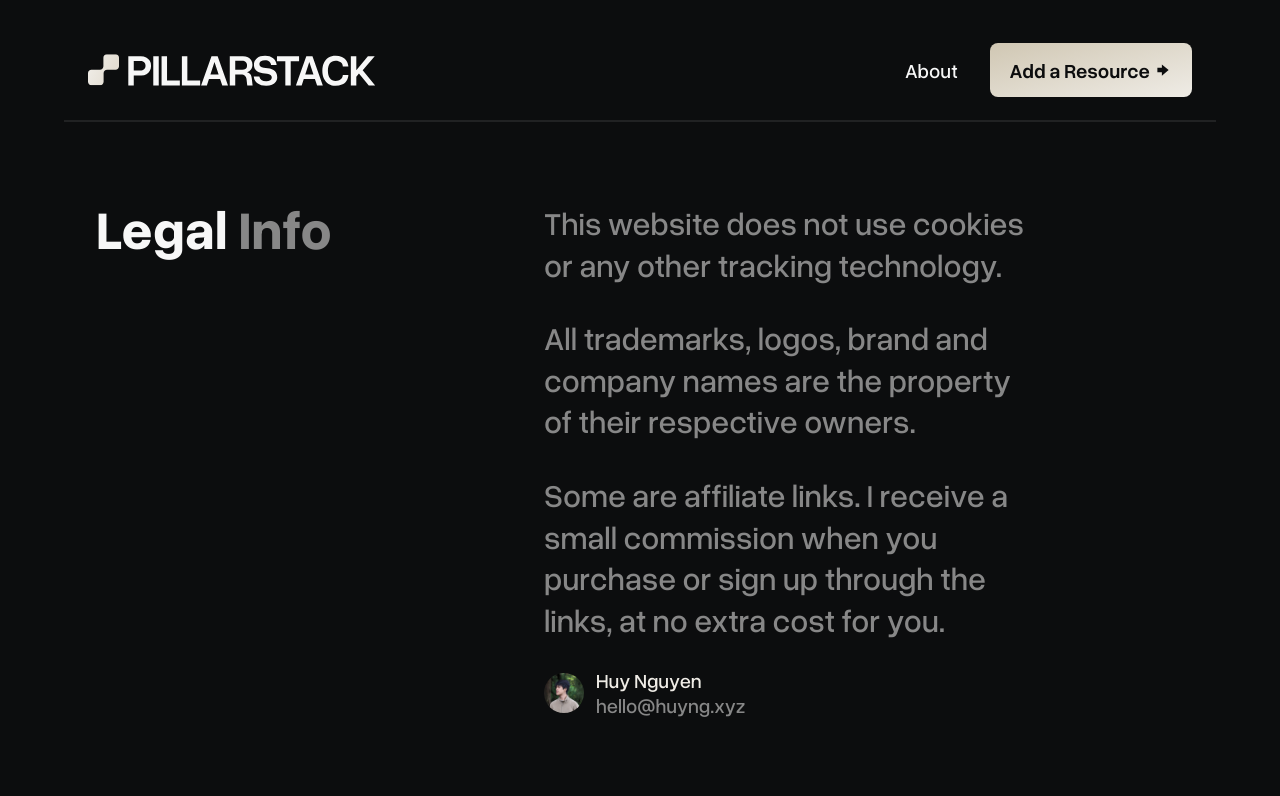
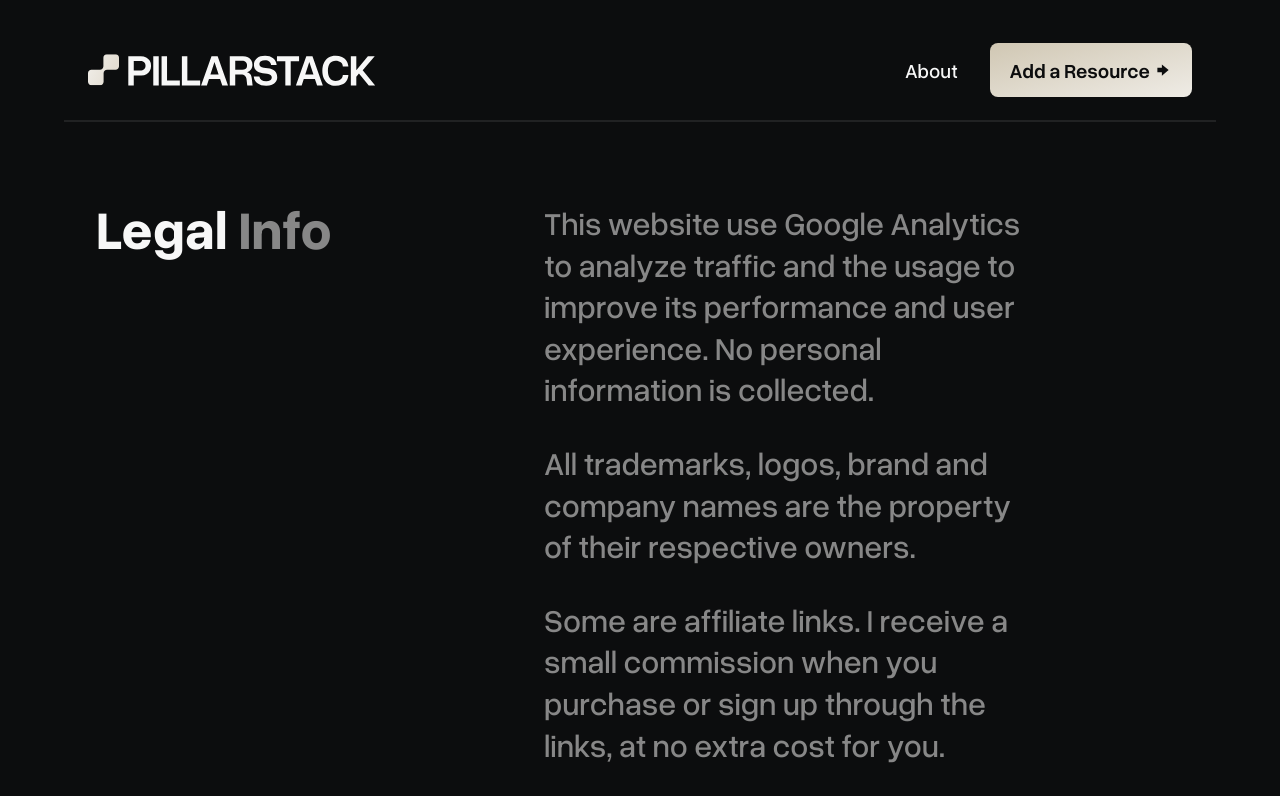
Before and after one commit to by-huy/Pillarstack, a Next.js app: page /legal in a window 1280 px wide. Shown: the top 796 px of the page. Built offline with nearby package versions, Linux system fonts and the light colour scheme.

Commit message:
legal update

```diff
--- a/src/app/legal/page.jsx
+++ b/src/app/legal/page.jsx
@@ -30,7 +30,7 @@ export default function About() {
       <div className=" col-start-6 col-span-5 max-w-xl lg:max-w-none text-h5 md:text-h4 leading-[130%] text-light-gray font-medium space-y-7">
         <p className="space-y-8 flex flex-col">
           <span>
-            This website does not use cookies or any other tracking technology.
+            This website use Google Analytics to analyze traffic and the usage to improve its performance and user experience. No personal information is collected.
           </span>
 
           <span>
```
